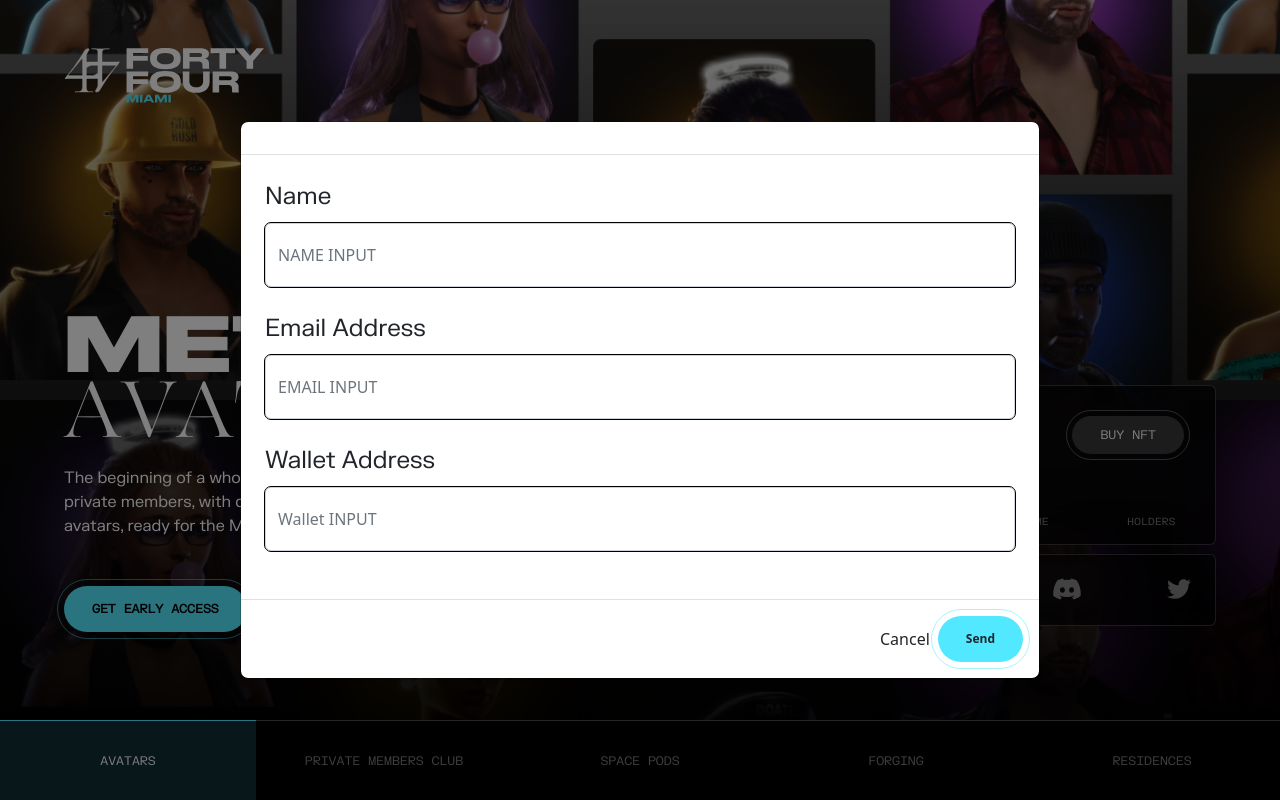
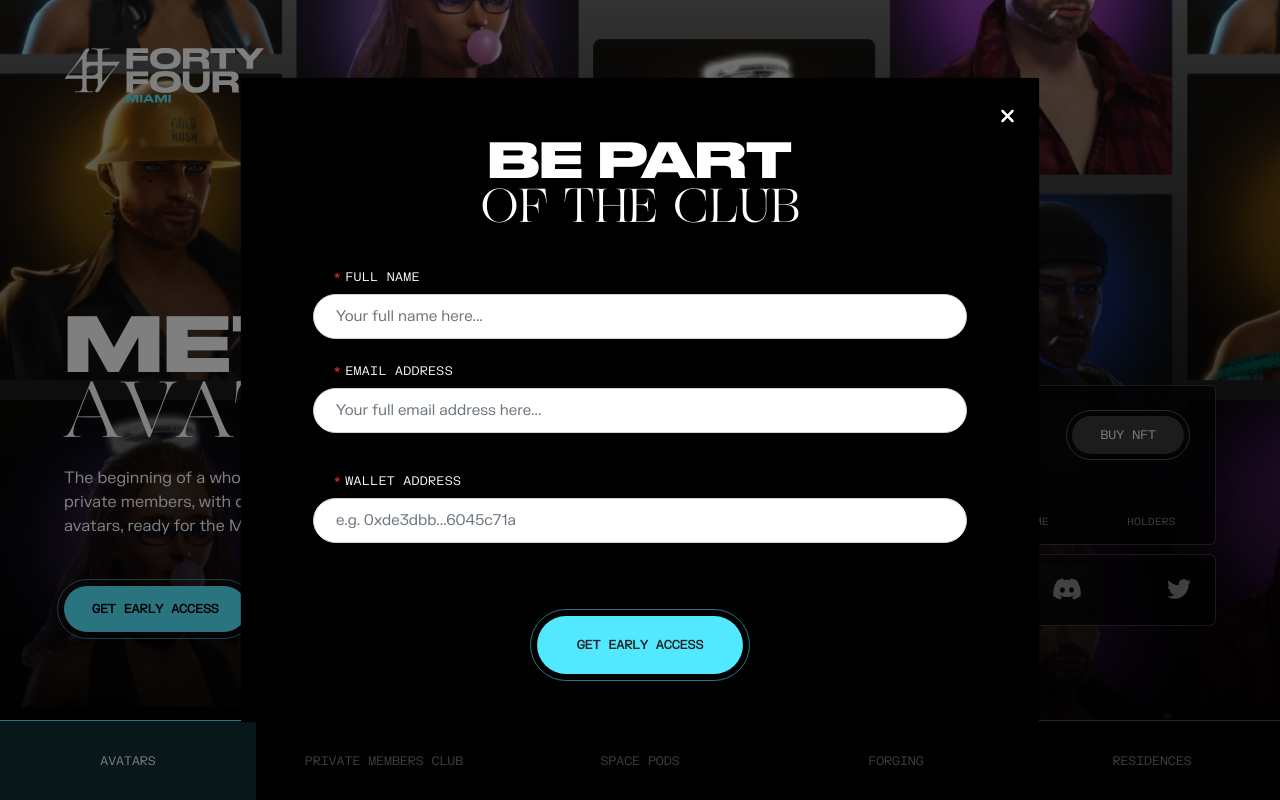
Before and after one commit to kurtvalera/Next-44Miami, a Next.js app: page / in a window 1280 px wide. Both pictures are taken after a click on the button "GET EARLY ACCESS". Built offline with nearby package versions, Linux system fonts and the light colour scheme.

Commit message:
Modal success added

```diff
--- a/pages/index.js
+++ b/pages/index.js
@@ -8,6 +8,7 @@ import "bootstrap/dist/css/bootstrap.min.css";
 // Font Awesome
 import { FontAwesomeIcon } from '@fortawesome/react-fontawesome'
 import { faInstagram, faLinkedin, faDiscord, faTwitter } from "@fortawesome/free-brands-svg-icons"
+import { faXmark } from '@fortawesome/free-solid-svg-icons'
 import { useState } from 'react'
 
 
@@ -37,26 +38,48 @@ export default function Home() {
   }
 
   const [isOpen, setIsOpen] = React.useState(false);
-  const [timer, setTimer] = React.useState(0);
-  const [startTime, setStartTime] = React.useState(0);
-  const [endTime, setEndTime] = React.useState(0);
+  const [isSuccessOpen, setSuccessOpen] = React.useState(false);
+
+  const isEmail = (email) =>
+  /^[A-Z0-9._%+-]+@[A-Z0-9.-]+\.[A-Z]{2,4}$/i.test(email);
+  const [emailValues, setEmailValue] = useState({ email: "" });
+  const [emailError, setEmailError] = useState({});
+
+  // For ONSUBMIT
+  const validateAndSubmitForm = (e) => {
+    e.preventDefault();
+    const emailError = {};
+    if (!isEmail(emailValues.email)) {
+        emailError.email = "Wrong email";
+    }
+    setEmailError(emailError);
+    if (!Object.keys(emailError).length) {
+      alert(JSON.stringify(emailValues, null, 2));
+    }
+  };
+  // For ONCHANGE
+  const setEmail = (e) => {
+    setEmailValue((values) => ({ ...values, email: e.target.value }));
+  };
+
 
   const showModal = () => {
     setIsOpen(true);
+  };
 
-  };
+  const showSuccessModal = () => {
+    setSuccessOpen(true);
+    setIsOpen(false);
+  }
+
+  const hideSuccessModal = () => {
+    setSuccessOpen(false);
+  }
 
   const hideModal = () => {
     setIsOpen(false);
   };
 
-  const startTimer = () => {
-    setStartTime(Date.now());
-  };
-
-  const modalLoaded = () => {
-    setEndTime(Date.now());
-  };
 
   const onExit = () => {
 
@@ -170,46 +193,129 @@ export default function Home() {
           <div className={`container-bg h-full w-full m-0 p-0 ${getBackgroundClass()}`}>
               <div className={`container-row h-full mx-0 p-0`}>
 
-                    {/* Modal */}
+                    {/* Modal Success*/}
                     <>
-                      <div className="justify-center items-center">
+                      <div className="justify-center items-center border-black" >
                       <Modal
-                                show={isOpen}
-                                onHide={hideModal}
-                                onEnter={startTimer}
-                                onEntered={modalLoaded}
+                                show={isSuccessOpen}
+                                onHide={hideSuccessModal}
                                 onExit={onExit}
                                 size="lg"
                                 aria-labelledby="contained-modal-title-vcenter"
                                 centered
                                 onExited={onExited}
+
                             >
-                                <Modal.Header>
-                                <Modal.Title>
-                                    <div className="">
+
+
+                                <Modal.Body className="p-4 bg-black">
+                                    <div className="text-white float-right text-xl" onClick={hideSuccessModal}>
+                                        <FontAwesomeIcon icon={faXmark} className="cursor-pointer"/>
+                                    </div>
+                                    <div className="justify-center items-center text-center text-white bg-black border-black mt-8">
+                                        <div className="druk-bold text-5xl">
+                                            EXPERIENCE
+                                        </div>
+                                        <div className="ogg-roman text-5xl">
+                                            ELEGANCE
+                                        </div>
+                                    </div>
+                                    <div className="justify-center items-center text-center mt-6 mb-9">
+                                        <div className="text-white fk-grotesk">
+                                            You are now part the chosen few.
+                                        </div>
+                                    </div>
+                                    <div className="flex flex-row justify-center items-center px-12">
+                                        <button className="gea-button fk-grotesk-mono mb-4" onClick={hideSuccessModal}>
+                                            BACK TO HOME
+                                        </button>
+                                    </div>
+
+
+                                </Modal.Body>
+
+                            </Modal>
+                      </div>
+
+                    </>
+
+                    {/* Modal GEA*/}
+                    <>
+                      <div className="justify-center items-center border-black" >
+                      <Modal
+                                show={isOpen}
+                                onHide={hideModal}
+                                onExit={onExit}
+                                size="lg"
+                                aria-labelledby="contained-modal-title-vcenter"
+                                centered
+                                onExited={onExited}
+
+                            >
+
+
+                                <Modal.Body className="p-4 bg-black">
+                                    <div className="text-white float-right text-xl" onClick={hideModal}>
+                                        <FontAwesomeIcon icon={faXmark} className="cursor-pointer"/>
+                                    </div>
+                                    <div className="justify-center items-center text-center text-white bg-black border-black mt-8">
+                                        <div className="druk-bold text-5xl">
+                                            BE PART
+                                        </div>
+                                        <div className="ogg-roman text-5xl">
+                                            OF THE CLUB
+                                        </div>
+                                    </div>
+                                    <div className="mt-10 px-12">
+                                        <Form.Group className="mb-6">
+                                            <Form.Label className="fk-grotesk-mono gea-label text-white flex ml-5">
+                                                <div className="text-red-600 text-xs font-bold mr-1">
+                                                    *
+                                                </div>
+                                                FULL NAME
+                                            </Form.Label>
+                                            <Form.Control type="text" placeholder="Your full name here..." className="fk-grotesk h-16 gea-input"/>
+                                            <div className="gea-text-error -mt-4 mb-3 ml-8 invisible">
+                                                Something went wrong. Please try again.
+                                            </div>
+                                        </Form.Group>
+                                        <Form.Group >
+                                            <Form.Label className="fk-grotesk-mono gea-label text-white flex ml-5">
+                                                <div className="text-red-600 text-xs font-bold mr-1">
+                                                    *
+                                                </div>
+                                                EMAIL ADDRESS
+                                            </Form.Label>
+                                            <Form.Control type="email" placeholder="Your full email address here..." className="fk-grotesk h-16 gea-input shadow-none mb-4"/>
+                                            {/* Hidden error message */}
+                                            <div className="gea-text-error -mt-4 mb-3 ml-8 invisible">
+                                                Something went wrong. Please try again.
+                                            </div>
+                                        </Form.Group>
+                                        <Form.Group >
+                                            <Form.Label className="fk-grotesk-mono gea-label text-white flex ml-5">
+                                                <div className="text-red-600 text-xs font-bold mr-1">
+                                                    *
+                                                </div>
+                                                WALLET ADDRESS
+                                            </Form.Label>
+                                            <Form.Control type="text" placeholder="e.g. 0xde3dbb...6045c71a" className="fk-grotesk h-16 gea-input shadow-none mb-4"/>
+                                            {/* Hidden error message */}
+                                            <div className="gea-text-error -mt-4 mb-4 ml-8 invisible">
+                                                Something went wrong. Please try again.
+                                            </div>
+                                        </Form.Group>
 
                                     </div>
-                                </Modal.Title>
-                                </Modal.Header>
-                                <Modal.Body className="p-4">
-                                    <Form.Group >
-                                        <Form.Label className="fk-grotesk-reg gea-label">Name</Form.Label>
-                                        <Form.Control type="text" placeholder="NAME INPUT" className="h-16 gea-input shadow-none mb-4"/>
-                                    </Form.Group>
-                                    <Form.Group >
-                                        <Form.Label className="fk-grotesk-reg gea-label">Email Address </Form.Label>
-                                        <Form.Control type="text" placeholder="EMAIL INPUT" className="h-16 gea-input shadow-none mb-4"/>
-                                    </Form.Group>
-                                    <Form.Group >
-                                        <Form.Label className="fk-grotesk-reg gea-label">Wallet Address </Form.Label>
-                                        <Form.Control type="text" placeholder="Wallet INPUT" className="h-16 gea-input shadow-none mb-4"/>
-                                    </Form.Group>
+                                    <div className="flex flex-row justify-center items-center mt-12 px-12">
+                                        <button className="gea-button fk-grotesk-mono mb-4" onClick={showSuccessModal}>
+                                            GET EARLY ACCESS
+                                        </button>
+                                    </div>
+
 
                                 </Modal.Body>
-                                <Modal.Footer>
-                                    <button onClick={hideModal}>Cancel</button>
-                                    <button className="gea-button">Send</button>
-                                </Modal.Footer>
+
                             </Modal>
                       </div>
 
--- a/styles/globals.css
+++ b/styles/globals.css
@@ -56,6 +56,9 @@
     src: url(../public/fonts/FKGrotesk/FKGrotesk-Regular.ttf);
 }
 
+
+
+
 .fk-grotesk-reg
 {
     font-family: 'FK Grotesk Regular';
@@ -91,6 +94,7 @@ html
 .container-bg
 {
     background-image: linear-gradient(rgba(255,0,0,0), rgb(0, 0, 0, 255));
+    transition: 0.2s ease;
 }
 
 @keyframes fadeIn
@@ -122,18 +126,65 @@ html
 
 .gea-label
 {
-    font-size:24px;
+    font-style: normal;
+    font-weight: 500;
+    font-size: 12px;
+    line-height: 120%;
+    /* or 14px */
+
+    letter-spacing: 0.03em;
+    text-transform: uppercase;
+}
+
+.gea-input::placeholder
+{
+    font-size:15px !important;
 }
 .gea-input
 {
-    --tw-ring-color:white !important;
-    outline: 1px solid black;
+
+    outline: 1px solid transparent;
+    border-radius: 25px !important;
+    height:45px !important;
+    padding-left:22px !important;
+    padding-top:12px !important;
+    padding-bottom:12px !important;
+    font-size:15px !important;
+    justify-content: center;
+    background-clip: unset !important;
+
 }
+
+.gea-input:active
+{
+    outline: 10px solid rgba(82, 232, 255, 1);
+}
+
+.gea-input-error
+{
+    outline: 1px solid red;
+}
+
+.gea-text-error
+{
+    font-family: 'FK Grotesk';
+    font-style: normal;
+    font-weight: 400;
+    font-size: 12px;
+    line-height: 140%;
+    /* identical to box height, or 17px */
+
+
+    /* Red */
+
+    color: #FF4242;
+}
+
 
 .gea-button
 {
     border-radius: 100px;
-    padding: 14px 28px 14px 28px;
+    padding: 20px 40px 20px 40px;
     background-color: #52E8FF;
     outline:1px solid rgba(82, 232, 255, 0.5);
     outline-offset: 6px;
```
